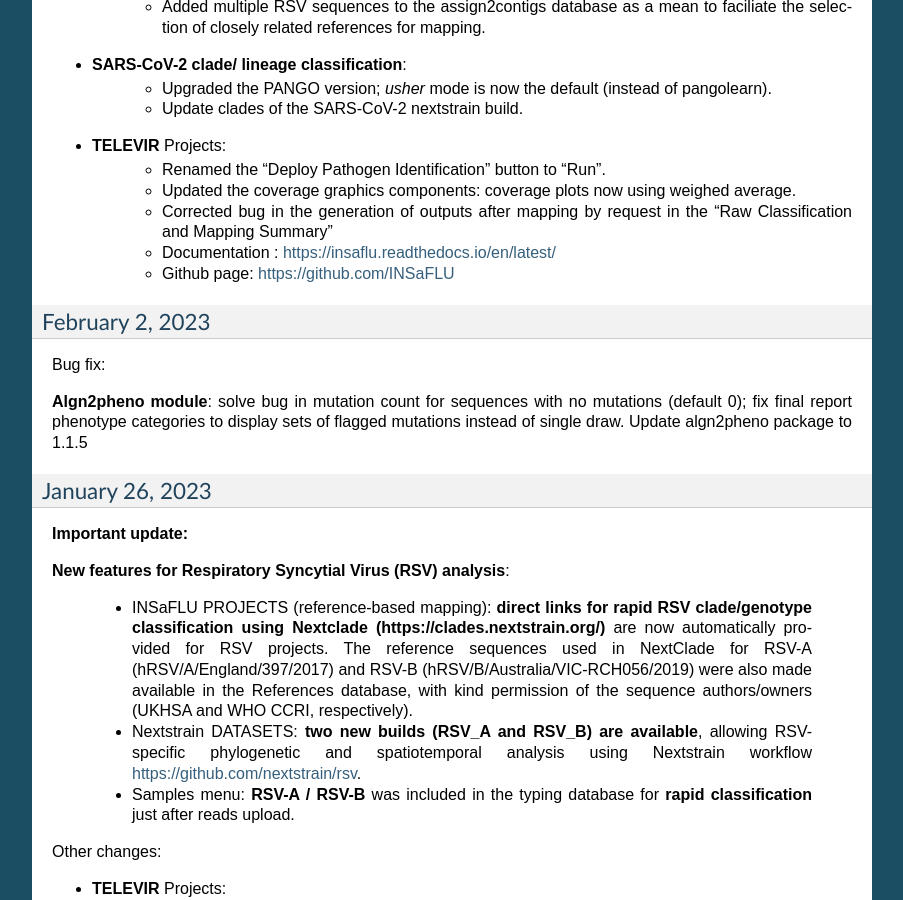
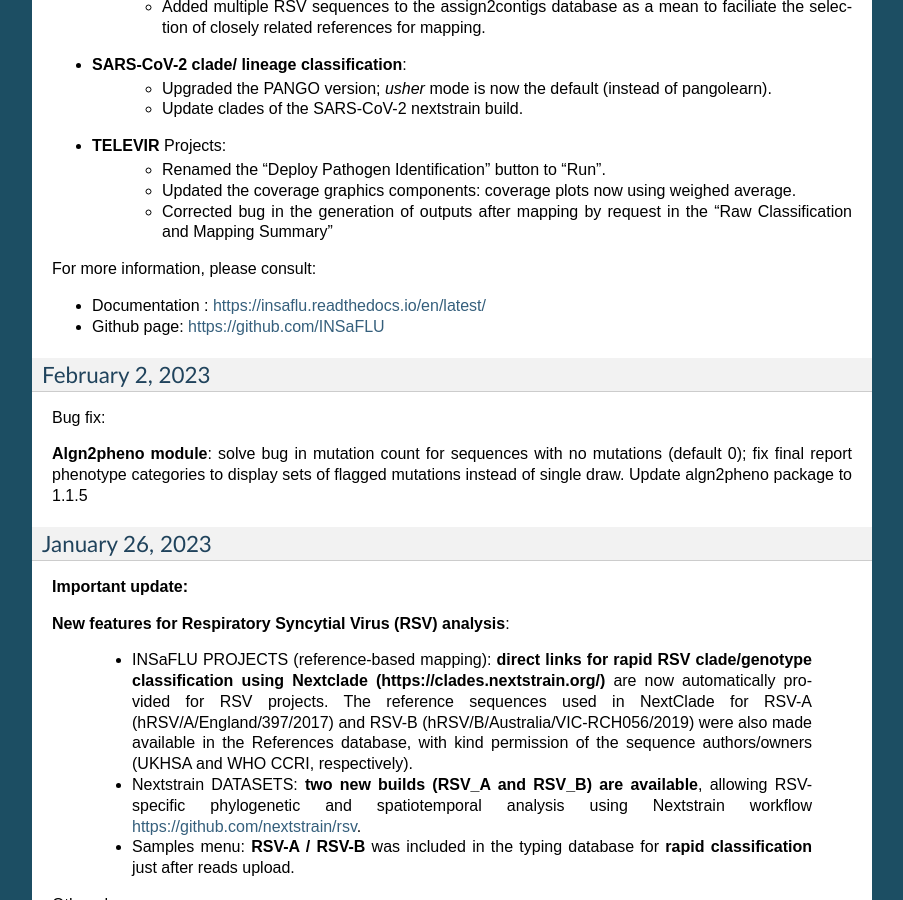
Before and after one commit to INSaFLU/insaflu_docs, a Sphinx documentation site: the page built from docs/change_log.rst, in a window 1280 px wide and 900 px high, scrolled down 596 px. Shown: the whole window, without its empty margins (198-1101 px from the left). Built offline with Sphinx 7.4.7, drawn with Linux system fonts in a browser that asks for light colours; formulas are drawn with MathJax 3.

Commit message:
Correct typo

```diff
--- a/docs/change_log.rst
+++ b/docs/change_log.rst
@@ -34,9 +34,12 @@
 	- Updated the coverage graphics components: coverage plots now using weighed average.
 	- Corrected bug in the generation of outputs after mapping by request in the "Raw Classification and Mapping Summary"
 
-	- Documentation : https://insaflu.readthedocs.io/en/latest/
 
-	- Github page: https://github.com/INSaFLU
+For more information, please consult:
+
+- Documentation : https://insaflu.readthedocs.io/en/latest/
+
+- Github page: https://github.com/INSaFLU
 
 
 
```
